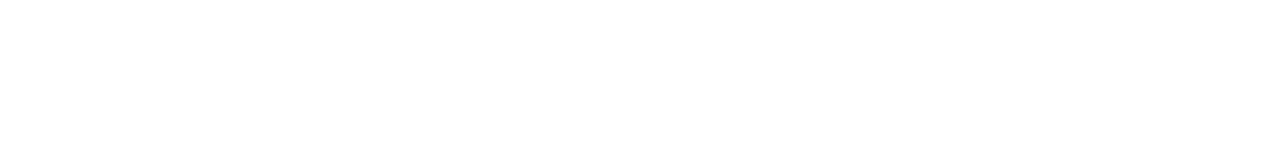
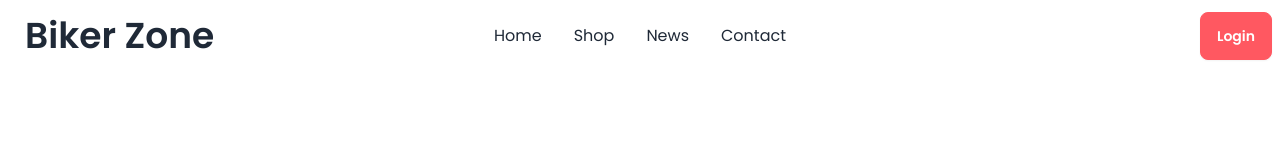
Before and after one commit to Ashek-Uzzaman/Biker-Zone-With-DaisyUI, a plain HTML site: page index.html in a window 1280 px wide. Drawn offline with nearby package versions, Linux system fonts and the light colour scheme.

Commit message:
added nav bar

```diff
--- a/index.html
+++ b/index.html
@@ -8,10 +8,55 @@
   <!-- tailwind and daisy ui cdn -->
   <link href="https://cdn.jsdelivr.net/npm/daisyui@4.7.2/dist/full.min.css" rel="stylesheet" type="text/css" />
   <script src="https://cdn.tailwindcss.com"></script>
+  <!-- google font poppins -->
+  <link rel="preconnect" href="https://fonts.googleapis.com">
+  <link rel="preconnect" href="https://fonts.gstatic.com" crossorigin>
+  <link href="https://fonts.googleapis.com/css2?family=Poppins:wght@400;500;600;700;800&display=swap" rel="stylesheet">
+  <style>
+    .font-poppins {
+      font-family: "Poppins", sans-serif;
+    }
+  </style>
 </head>
 
-<body>
-  <header></header>
+<body class="font-poppins">
+  <header>
+    <!-- nav bar start  -->
+    <nav>
+      <div class="navbar bg-base-100">
+        <div class="navbar-start">
+          <div class="dropdown">
+            <div tabindex="0" role="button" class="btn btn-ghost lg:hidden">
+              <svg xmlns="http://www.w3.org/2000/svg" class="h-5 w-5" fill="none" viewBox="0 0 24 24"
+                stroke="currentColor">
+                <path stroke-linecap="round" stroke-linejoin="round" stroke-width="2" d="M4 6h16M4 12h8m-8 6h16" />
+              </svg>
+            </div>
+            <ul tabindex="0"
+              class="menu menu-sm dropdown-content mt-3 z-[1] p-2 text-base shadow bg-base-100 rounded-box w-52">
+              <li><a>Home</a></li>
+              <li><a>Shop</a></li>
+              <li><a>News</a></li>
+              <li><a>Contact</a></li>
+            </ul>
+          </div>
+          <a class="btn btn-ghost text-4xl">Biker Zone</a>
+        </div>
+        <div class="navbar-center hidden lg:flex">
+          <ul class="menu menu-horizontal text-base px-1">
+            <li><a>Home</a></li>
+            <li><a>Shop</a></li>
+            <li><a>News</a></li>
+            <li><a>Contact</a></li>
+          </ul>
+        </div>
+        <div class="navbar-end">
+          <a class="btn btn-error text-white">Login</a>
+        </div>
+      </div>
+    </nav>
+    <!-- nav bar end -->
+  </header>
   <main></main>
   <footer></footer>
 </body>
```
